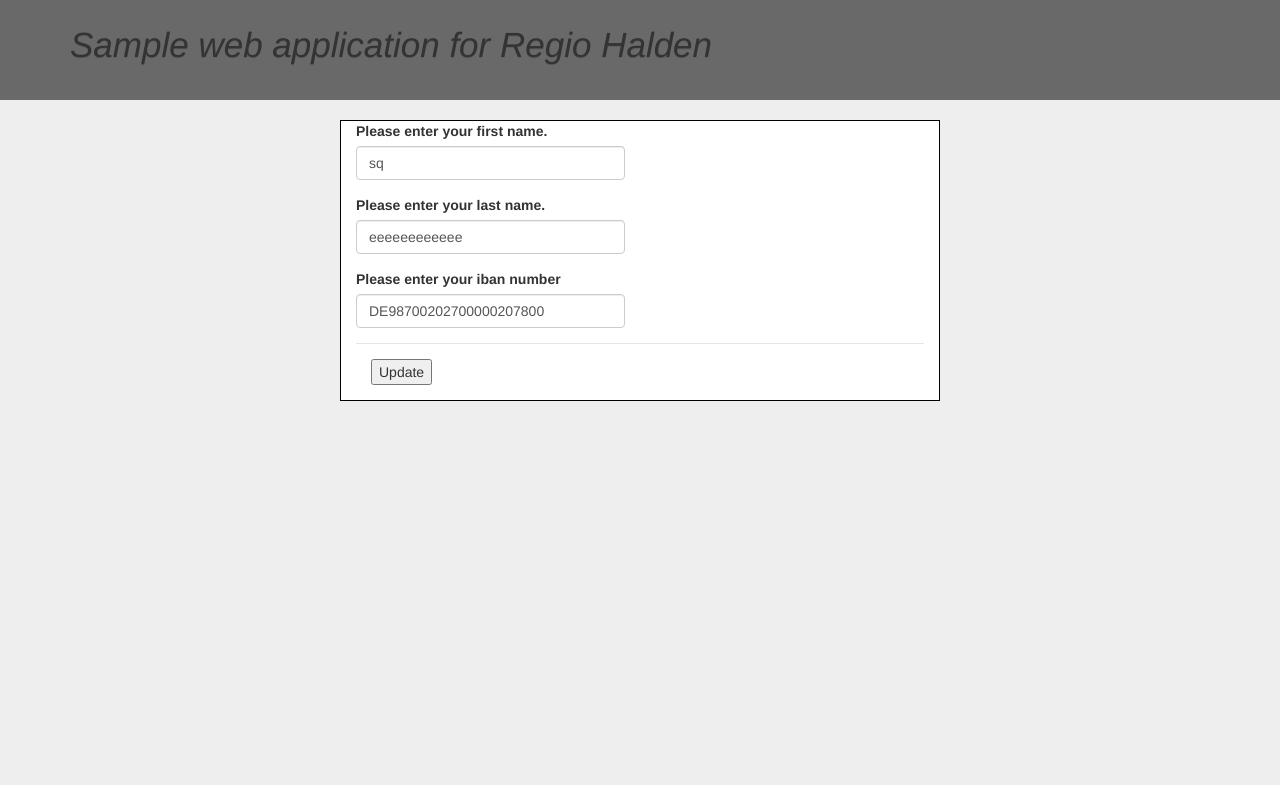
After one commit to akash123srm/account_app, a Django app: a page that uses test_regio_app/templates/partials/modal_update.html in a window 1280 px wide. The commit adds this page. Shown: the top 785 px of the page. Run offline with Django 3.2, Linux system fonts and the light colour scheme; a user stored in the database is signed in; data comes from the database, SQL or seed files in the repository; both versions use the stored data as it was after the commit; some libraries are stand-ins or nearby versions.

Commit message:
Added  update functionality

```diff
--- a/test_regio_app/static/style.css
+++ b/test_regio_app/static/style.css
@@ -6,6 +6,7 @@ body
 h1{
   color: grey;
 }
+
 .bs-docs-header{
 padding-top: 20px;
 padding-bottom: 20px;
@@ -35,6 +36,19 @@ padding-top: 120px;
 
 }
 
+#update_user_profile {
+    background-color: white;
+    border: 1px black solid;
+    width:600px;
+}
+
+#update_button {
+    width:60px;
+    height: 30px;
+    font-size: 11.7px;
+}
+
+
 .statistics {
     margin-top:10px;
     width:1000px;
--- a/test_regio_app/tables.py
+++ b/test_regio_app/tables.py
@@ -6,8 +6,8 @@ class UserProfileTable(tables.Table):
     first_name = tables.Column(verbose_name = 'First Name',attrs={"td": {"width": "1.0 cm"}})
     last_name = tables.Column(verbose_name = 'Last Name', attrs={"td": {"width": "1.0 cm"}})
     iban = tables.Column(verbose_name = 'IBAN', attrs={"td": {"width": "1.0 cm"}})
-    '''update = tables.TemplateColumn(' <button type="button" class="btn btn-primary btn-sm" data-toggle="modal" data-target="#update_user_profile_{{ record.pk }}"> Update </button> {% include "partials/modal_update.html" with record=record%}',
-                                 verbose_name = 'Update Profile', attrs={"td": {"width": "1.0cm", "align": "center"}})'''
+    update = tables.TemplateColumn('<a href="{% url "update_view" pk=record.pk %}" id="update_button" class="btn btn-primary btn-md" role="button"> Update </a>',
+                                 verbose_name = 'Update Profile', attrs={"td": {"width": "1.0cm", "align": "center"}})
     delete = tables.TemplateColumn(' <button type="button" class="btn btn-danger btn-sm" data-toggle="modal" data-target="#myModalDelete_{{ record.pk }}"> Delete </button> {% include "partials/modal_delete.html" with record=record%}',
                                   verbose_name = 'Delete Profile', attrs={"td": {"width": "1.0cm", "align": "center"}})
 
@@ -15,5 +15,5 @@ class UserProfileTable(tables.Table):
         model = UserProfile
         orderable = False
         attrs = {'class': 'table table-striped  table-bordered table-hover table-condensed paleblue'}
-        sequence = ['first_name', 'last_name', 'iban']
+        sequence = ['first_name', 'last_name', 'iban','update','delete']
         fields = ['first_name', 'last_name', 'iban']
--- /dev/null
+++ b/test_regio_app/templates/partials/modal_update.html
@@ -0,0 +1,58 @@
+{% extends "base.html" %}
+{% load bootstrap3 static %}
+
+<!DOCTYPE html>
+<html lang="en">
+<head>
+    <meta charset="UTF-8">
+
+    <title></title>
+</head>
+<body>
+{% block content %}
+
+    <form id="update_user_profile_form" action="" method="post">
+        {% csrf_token %}
+        <div id="update_user_profile" class="container">
+            <div id="row-2" class="row">
+                <div class="col-md-6">
+                    <div id="field1">
+
+                        {% bootstrap_field form.first_name %}
+
+                    </div>
+                </div>
+            </div>
+
+            <div id="row-2" class="row">
+                <div class="col-md-6">
+                    <div id="field2">
+                        {% bootstrap_field form.last_name %}
+
+                    </div>
+                </div>
+            </div>
+
+            <div id="row-2" class="row">
+                <div class="col-md-6">
+                    <div id="field3">
+                        {% bootstrap_field form.iban %}
+
+                    </div>
+                </div>
+            </div>
+            <div class="modal-footer">
+                <div id="row-2" class="row">
+                    <div class="col-md-6">
+                        <div id="submit_form" align="left">
+                            <input type="submit" name="Update" value="Update"/>
+                        </div>
+                    </div>
+                </div>
+            </div>
+        </div>
+    </form>
+
+{% endblock %}
+</body>
+</html>
--- a/test_regio_app/urls.py
+++ b/test_regio_app/urls.py
@@ -4,4 +4,5 @@ from test_regio_app import views
 urlpatterns = patterns('',
     url(r'^landing_page', views.user_form_view, name='user_form_view'),
     url(r'^delete/(?P<pk>[0-9]+)/$', views.delete_profile_view, name='delete_view'),
+    url(r'^update/(?P<pk>[0-9]+)/$', views.update_profile_view, name='update_view'),
     )
--- a/test_regio_app/views.py
+++ b/test_regio_app/views.py
@@ -15,6 +15,7 @@ from django.http import HttpResponseForbidden
 
 def user_form_view(request):
 
+  if request.user.is_staff or request.user.is_superuser:
      if request.method == 'POST':
          form = UserProfileForm(request.POST)
          if form.is_valid():
@@ -39,6 +40,8 @@ def user_form_view(request):
                                              'objects': UserProfile.objects.all()
                                             }
                    )
+  else:
+      raise PermissionDenied
 
 
 def delete_profile_view(request, pk=None):
@@ -54,3 +57,23 @@ def delete_profile_view(request, pk=None):
 
     else:
         raise PermissionDenied
+
+
+def update_profile_view(request, pk=None):
+
+   if request.user.is_staff or request.user.is_superuser:
+       instance = get_object_or_404(UserProfile, pk=pk)
+       form = UserProfileForm(data=request.POST or None, instance=instance)
+
+       if form.is_valid():
+               form.save()
+               messages.add_message(request,
+                                messages.INFO,
+                                '%(instance)s was successfully updated' % {'instance': instance})
+               return HttpResponseRedirect(reverse('user_form_view'))
+
+       return render(request, 'partials/modal_update.html', {'form': form,
+                                                             'instance': instance
+                                                            })
+   else:
+       raise PermissionDenied
```
Also changed, not shown: db.sqlite3, 3 other files.
